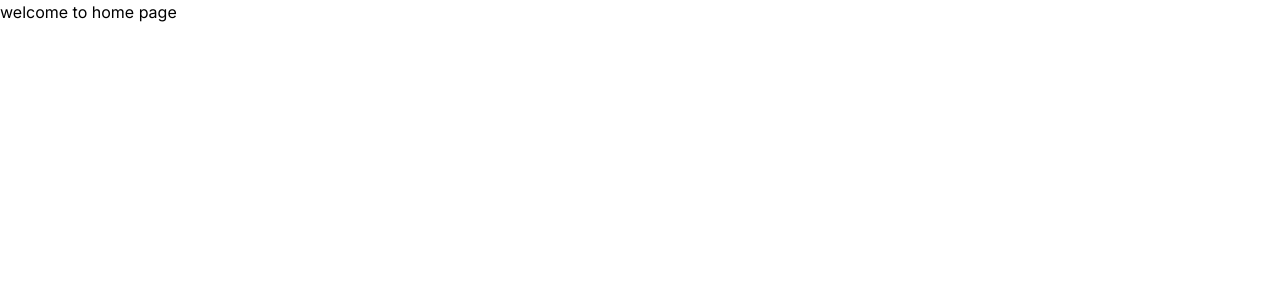
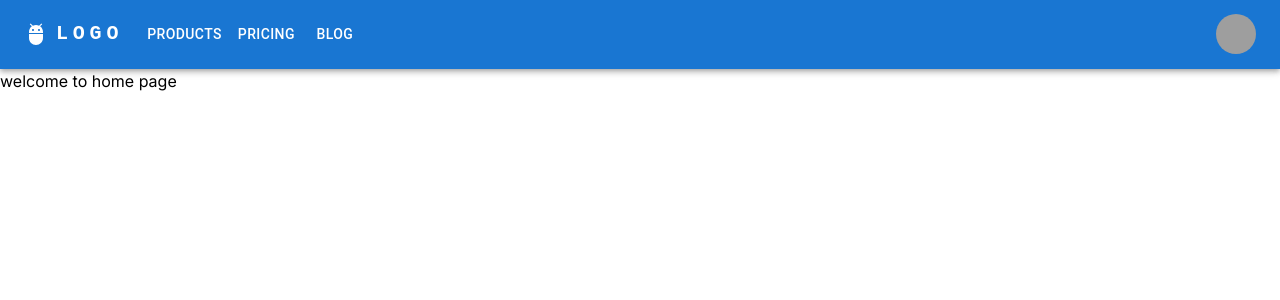
Before and after one commit to safimiazi/news-website, a Next.js app: page / in a window 1280 px wide. Shown: the top 300 px of the page. Built offline with nearby package versions, Linux system fonts and the light colour scheme; grey boxes are pictures that could not be loaded.

Commit message:
navbar added

```diff
--- a/src/app/layout.js
+++ b/src/app/layout.js
@@ -1,5 +1,6 @@
 import { Inter } from "next/font/google";
 import "./globals.css";
+import Navbar from "@/components/shared/Navbar";
 
 const inter = Inter({ subsets: ["latin"] });
 
@@ -11,7 +12,10 @@
 export default function RootLayout({ children }) {
   return (
     <html lang="en">
-      <body className={inter.className}>{children}</body>
+      <body className={inter.className}>
+        <Navbar/>
+        {children}
+        </body>
     </html>
   );
 }
--- /dev/null
+++ b/src/components/shared/Navbar.js
@@ -0,0 +1,163 @@
+"use client"
+import * as React from 'react';
+import AppBar from '@mui/material/AppBar';
+import Box from '@mui/material/Box';
+import Toolbar from '@mui/material/Toolbar';
+import IconButton from '@mui/material/IconButton';
+import Typography from '@mui/material/Typography';
+import Menu from '@mui/material/Menu';
+import MenuIcon from '@mui/icons-material/Menu';
+import Container from '@mui/material/Container';
+import Avatar from '@mui/material/Avatar';
+import Button from '@mui/material/Button';
+import Tooltip from '@mui/material/Tooltip';
+import MenuItem from '@mui/material/MenuItem';
+import AdbIcon from '@mui/icons-material/Adb';
+
+const pages = ['Products', 'Pricing', 'Blog'];
+const settings = ['Profile', 'Account', 'Dashboard', 'Logout'];
+
+function Navbar() {
+  const [anchorElNav, setAnchorElNav] = React.useState(null);
+  const [anchorElUser, setAnchorElUser] = React.useState(null);
+
+  const handleOpenNavMenu = (event) => {
+    setAnchorElNav(event.currentTarget);
+  };
+  const handleOpenUserMenu = (event) => {
+    setAnchorElUser(event.currentTarget);
+  };
+
+  const handleCloseNavMenu = () => {
+    setAnchorElNav(null);
+  };
+
+  const handleCloseUserMenu = () => {
+    setAnchorElUser(null);
+  };
+
+  return (
+    <AppBar position="static">
+      <Container maxWidth="xl">
+        <Toolbar disableGutters>
+          <AdbIcon sx={{ display: { xs: 'none', md: 'flex' }, mr: 1 }} />
+          <Typography
+            variant="h6"
+            noWrap
+            component="a"
+            href="#app-bar-with-responsive-menu"
+            sx={{
+              mr: 2,
+              display: { xs: 'none', md: 'flex' },
+              fontFamily: 'monospace',
+              fontWeight: 700,
+              letterSpacing: '.3rem',
+              color: 'inherit',
+              textDecoration: 'none',
+            }}
+          >
+            LOGO
+          </Typography>
+
+          <Box sx={{ flexGrow: 1, display: { xs: 'flex', md: 'none' } }}>
+            <IconButton
+              size="large"
+              aria-label="account of current user"
+              aria-controls="menu-appbar"
+              aria-haspopup="true"
+              onClick={handleOpenNavMenu}
+              color="inherit"
+            >
+              <MenuIcon />
+            </IconButton>
+            <Menu
+              id="menu-appbar"
+              anchorEl={anchorElNav}
+              anchorOrigin={{
+                vertical: 'bottom',
+                horizontal: 'left',
+              }}
+              keepMounted
+              transformOrigin={{
+                vertical: 'top',
+                horizontal: 'left',
+              }}
+              open={Boolean(anchorElNav)}
+              onClose={handleCloseNavMenu}
+              sx={{
+                display: { xs: 'block', md: 'none' },
+              }}
+            >
+              {pages.map((page) => (
+                <MenuItem key={page} onClick={handleCloseNavMenu}>
+                  <Typography textAlign="center">{page}</Typography>
+                </MenuItem>
+              ))}
+            </Menu>
+          </Box>
+          <AdbIcon sx={{ display: { xs: 'flex', md: 'none' }, mr: 1 }} />
+          <Typography
+            variant="h5"
+            noWrap
+            component="a"
+            href="#app-bar-with-responsive-menu"
+            sx={{
+              mr: 2,
+              display: { xs: 'flex', md: 'none' },
+              flexGrow: 1,
+              fontFamily: 'monospace',
+              fontWeight: 700,
+              letterSpacing: '.3rem',
+              color: 'inherit',
+              textDecoration: 'none',
+            }}
+          >
+            LOGO
+          </Typography>
+          <Box sx={{ flexGrow: 1, display: { xs: 'none', md: 'flex' } }}>
+            {pages.map((page) => (
+              <Button
+                key={page}
+                onClick={handleCloseNavMenu}
+                sx={{ my: 2, color: 'white', display: 'block' }}
+              >
+                {page}
+              </Button>
+            ))}
+          </Box>
+
+          <Box sx={{ flexGrow: 0 }}>
+            <Tooltip title="Open settings">
+              <IconButton onClick={handleOpenUserMenu} sx={{ p: 0 }}>
+                <Avatar alt="Remy Sharp" src="/static/images/avatar/2.jpg" />
+              </IconButton>
+            </Tooltip>
+            <Menu
+              sx={{ mt: '45px' }}
+              id="menu-appbar"
+              anchorEl={anchorElUser}
+              anchorOrigin={{
+                vertical: 'top',
+                horizontal: 'right',
+              }}
+              keepMounted
+              transformOrigin={{
+                vertical: 'top',
+                horizontal: 'right',
+              }}
+              open={Boolean(anchorElUser)}
+              onClose={handleCloseUserMenu}
+            >
+              {settings.map((setting) => (
+                <MenuItem key={setting} onClick={handleCloseUserMenu}>
+                  <Typography textAlign="center">{setting}</Typography>
+                </MenuItem>
+              ))}
+            </Menu>
+          </Box>
+        </Toolbar>
+      </Container>
+    </AppBar>
+  );
+}
+export default Navbar;
```
